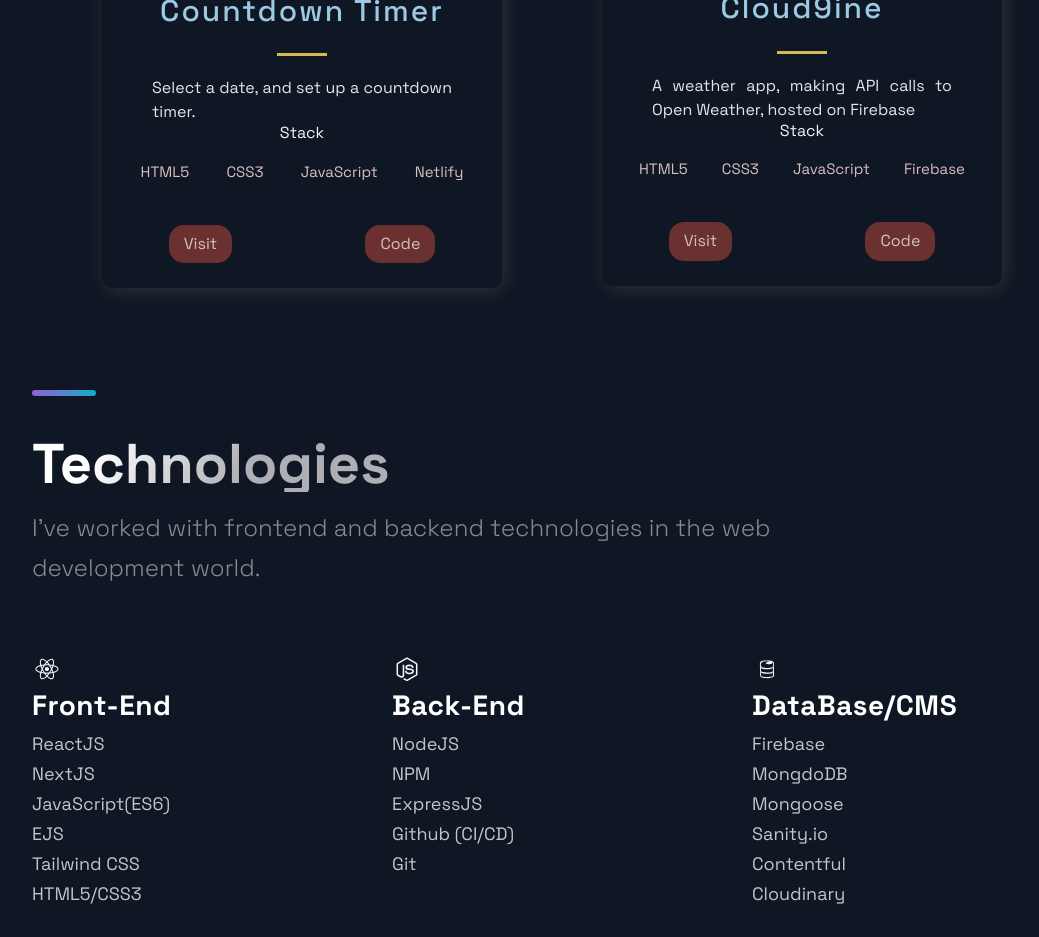
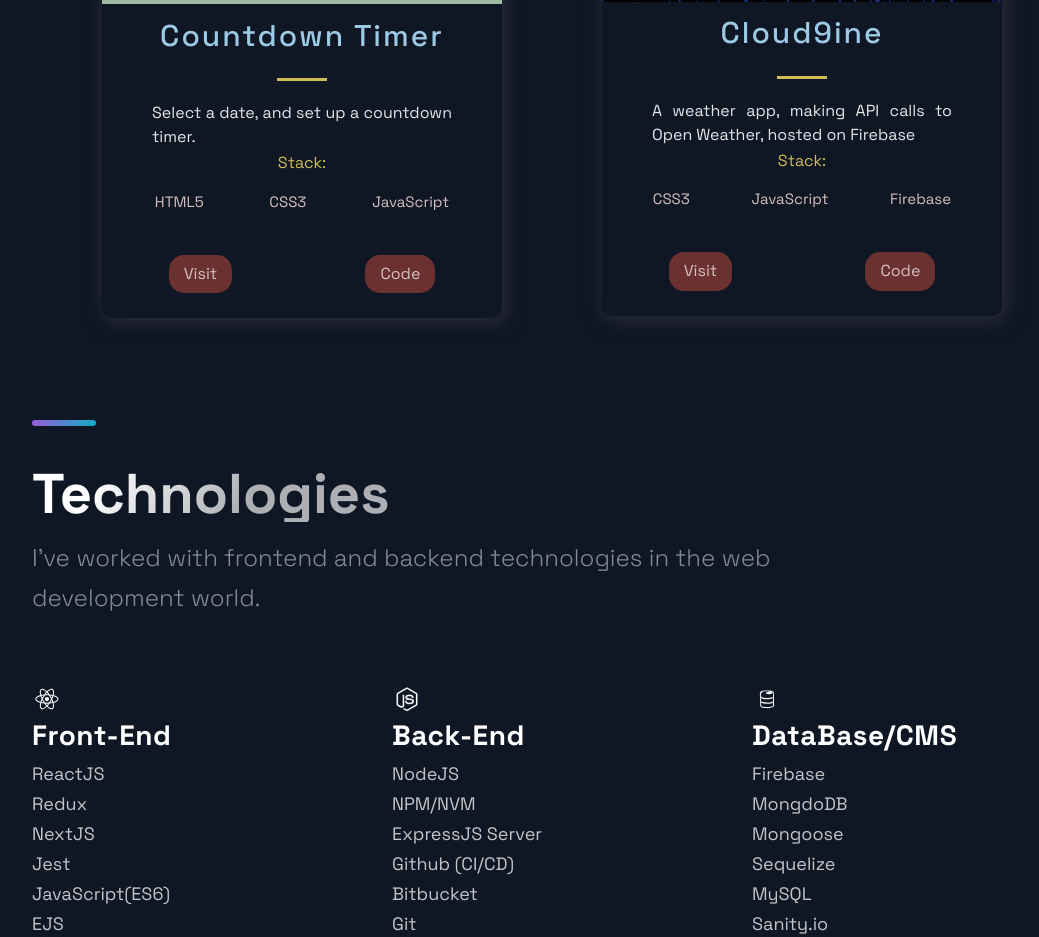
Before and after one commit to sentinel-sam/portfolio-nextjs, a Next.js app: page / in a window 1280 px wide. Shown: the part 2360-3297 px from the top of the page, without its empty margins (88-1127 px from the left). Built offline with nearby package versions, Linux system fonts and the light colour scheme.

Commit message:
minor card, footer edits

```diff
--- a/src/components/Footer/Footer.js
+++ b/src/components/Footer/Footer.js
@@ -21,7 +21,9 @@
       </LinkList>
       <SocialIconsContainer>
         <CompanyContainer>
-          <Slogan>Never stop learning, never stop growing</Slogan>
+          <Slogan>This site was built with <br />
+            <strong> NextJS and Styled Components </strong>
+          </Slogan>
         </CompanyContainer>
         <SocialContainer>
           <SocialIcons href="https://github.com/sentinel-sam">
--- a/src/components/Projects/Projects.js
+++ b/src/components/Projects/Projects.js
@@ -12,14 +12,14 @@
       {projects.map((p, i) => {
         return (
           <BlogCard key={i}>
-          <Img src={p.image} />
+            <Img src={p.image} />
             <TitleContent>
               <HeaderThree title>{p.title}</HeaderThree>
               <Hr />
             </TitleContent>
             <CardInfo className="card-info">{p.description}</CardInfo>
             <div>
-              <TitleContent>Stack</TitleContent>
+              <TitleContent>Stack:</TitleContent>
               <TagList>
                 {p.tags.map((t, i) => {
                   return <Tag key={i}>{t}</Tag>;
--- a/src/components/Projects/ProjectsStyles.js
+++ b/src/components/Projects/ProjectsStyles.js
@@ -35,7 +35,8 @@
   text-align: center;
   z-index: 20;
   width: 100%;
-
+  color: #d0bb57;
+  margin-top: 5px;
 `;
 
 
--- a/src/components/Technologies/Technologies.js
+++ b/src/components/Technologies/Technologies.js
@@ -3,7 +3,7 @@
 import { Section, SectionDivider, SectionText, SectionTitle } from '../../styles/GlobalComponents';
 import { List, ListContainer, ListItem, ListParagraph, ListTitle } from './TechnologiesStyles';
 
-const Technologies = () =>  (
+const Technologies = () => (
   <Section id="tech">
     <SectionDivider divider />
     <SectionTitle>Technologies</SectionTitle>
@@ -18,12 +18,15 @@
         <ListContainer>
           <ListTitle>Front-End</ListTitle>
           <ListParagraph>
-            ReactJS <br/>
-            NextJS <br/>
-            JavaScript(ES6) <br/>
-            EJS <br/>
-            Tailwind CSS <br/>
-            HTML5/CSS3<br/>
+            ReactJS <br />
+            Redux <br />
+            NextJS <br />
+            Jest <br />
+            JavaScript(ES6) <br />
+            EJS <br />
+            Styled Components <br />
+            TailwindCSS/SaSS <br />
+            HTML5/CSS3<br />
           </ListParagraph>
         </ListContainer>
       </ListItem>
@@ -35,16 +38,17 @@
           <ListTitle>Back-End</ListTitle>
           <ListParagraph>
             NodeJS <br />
-            NPM <br />
-            ExpressJS <br />
+            NPM/NVM <br />
+            ExpressJS Server <br />
             Github (CI/CD)  <br />
+            Bitbucket <br />
             Git <br />
           </ListParagraph>
         </ListContainer>
       </ListItem>
       <ListItem>
         <picture>
-        <DiFirebase size="3rem" />
+          <DiFirebase size="3rem" />
         </picture>
         <ListContainer>
           <ListTitle>DataBase/CMS</ListTitle>
@@ -52,9 +56,11 @@
             Firebase <br />
             MongdoDB <br />
             Mongoose <br />
+            Sequelize <br />
+            MySQL <br />
             Sanity.io<br />
-            Contentful <br/>
-            Cloudinary <br/>
+            Contentful <br />
+            Cloudinary <br />
           </ListParagraph>
         </ListContainer>
       </ListItem>
--- a/src/constants/constants.js
+++ b/src/constants/constants.js
@@ -2,8 +2,8 @@
   {
     title: 'SamShare',
     description: "A simple social media photo sharing app, with CRUD functionality, Google Authentication and Sanity.io for content management, hosted on Netlify.",
-      image: '/images/samshare.png',
-      tags: ['Tailwind CSS', 'React', 'Sanity.io', 'Netlify'],
+    image: '/images/samshare.png',
+    tags: ['TailwindCSS', 'React', 'Sanity.io'],
     source: 'https://github.com/sentinel-sam/samshare_frontend',
     visit: 'https://samshare.netlify.app/',
     id: 0,
@@ -11,17 +11,17 @@
   {
     title: 'YelpCamp',
     description: "A simple web app, with CRUD functionality, using Mongoose, ExpressJS server, EJS templating language, PassportJS authentication middleware, Joi JS, Cloudinary for content management, hosted on Heroku.",
-      image: '/images/yelpcamp.png',
-      tags: ['JavaScript', 'NodeJS', 'MongoDB', 'Heroku'],
+    image: '/images/yelpcamp.png',
+    tags: ['JavaScript', 'NodeJS', 'MongoDB'],
     source: 'https://github.com/sentinel-sam/yelpcamp',
     visit: 'http://calm-headland-65887.herokuapp.com/',
     id: 0,
   },
   {
     title: 'IP Address Tracker',
-    description:"A simple web app that displays the location of the user's Network IP Address or a searched IP Address, using ipify.org, hosted on Netlify.",
+    description: "A simple web app that displays the location of the user's Network IP Address or a searched IP Address, using ipify.org, hosted on Netlify.",
     image: '/images/ip-tracker.png',
-    tags: ['CSS3', 'JavaScript', 'Leaflet.js', 'Netlify'],
+    tags: ['JavaScript', 'Leaflet.js'],
     source: 'https://github.com/sentinel-sam/ip-address-tracker-js',
     visit: 'https://sam-ip-address-tracker-js.netlify.app/',
     id: 1,
@@ -29,8 +29,8 @@
   {
     title: 'Scientific Calculator',
     description: "A scientific calculator with complex mathematical and trigonometrical functions.",
-      image: '/images/sci-calc.png',
-      tags: ['HTML5', 'CSS3', 'JavaScript'],
+    image: '/images/sci-calc.png',
+    tags: ['HTML5', 'CSS3', 'JavaScript'],
     source: 'https://github.com/sentinel-sam/js-scientific-calc',
     visit: 'https://samio-js-scientific-calculator.netlify.app/',
     id: 2,
@@ -39,7 +39,7 @@
     title: 'Countdown Timer',
     description: "Select a date, and set up a countdown timer.",
     image: '/images/countdown.png',
-    tags: ['HTML5', 'CSS3', 'JavaScript', 'Netlify'],
+    tags: ['HTML5', 'CSS3', 'JavaScript'],
     source: 'https://github.com/sentinel-sam/countdown-timer',
     visit: 'https://sameo-countdown-timer.netlify.app/',
     id: 3,
@@ -48,7 +48,7 @@
     title: 'Cloud9ine',
     description: "A weather app, making API calls to Open Weather, hosted on Firebase",
     image: '/images/cloud.png',
-    tags: ['HTML5', 'CSS3', 'JavaScript', 'Firebase'],
+    tags: ['CSS3', 'JavaScript', 'Firebase'],
     source: 'https://github.com/sentinel-sam/weather-app-v2',
     visit: 'https://weather-app-cloud9.web.app/',
     id: 3,
```
